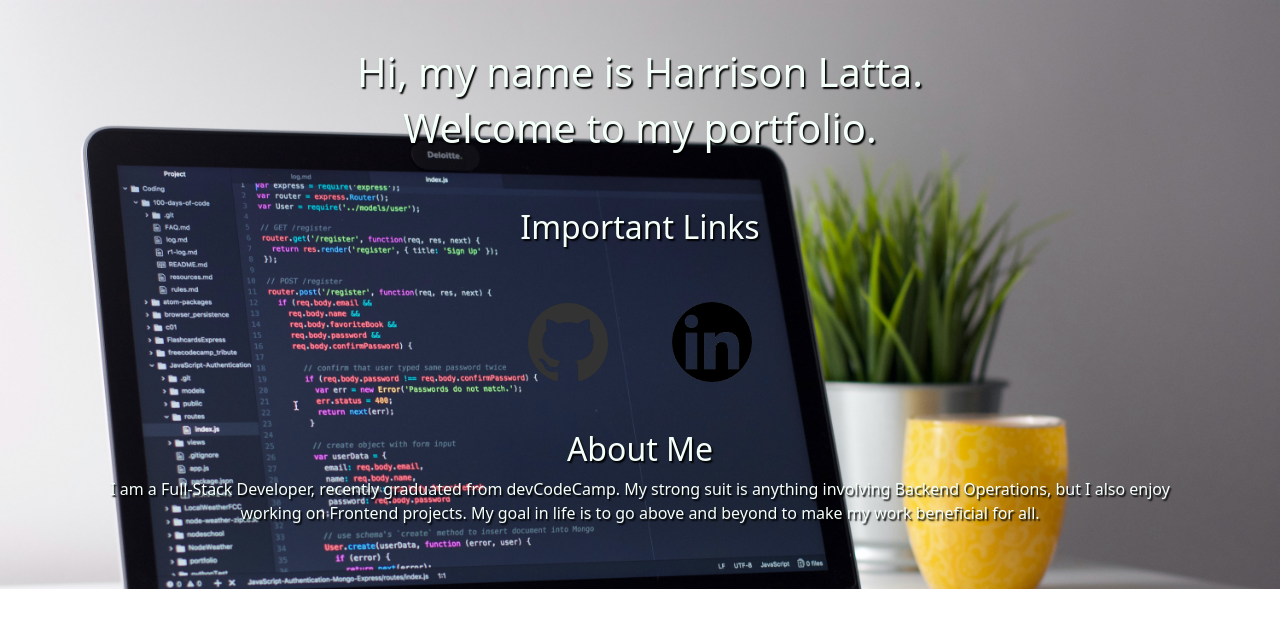
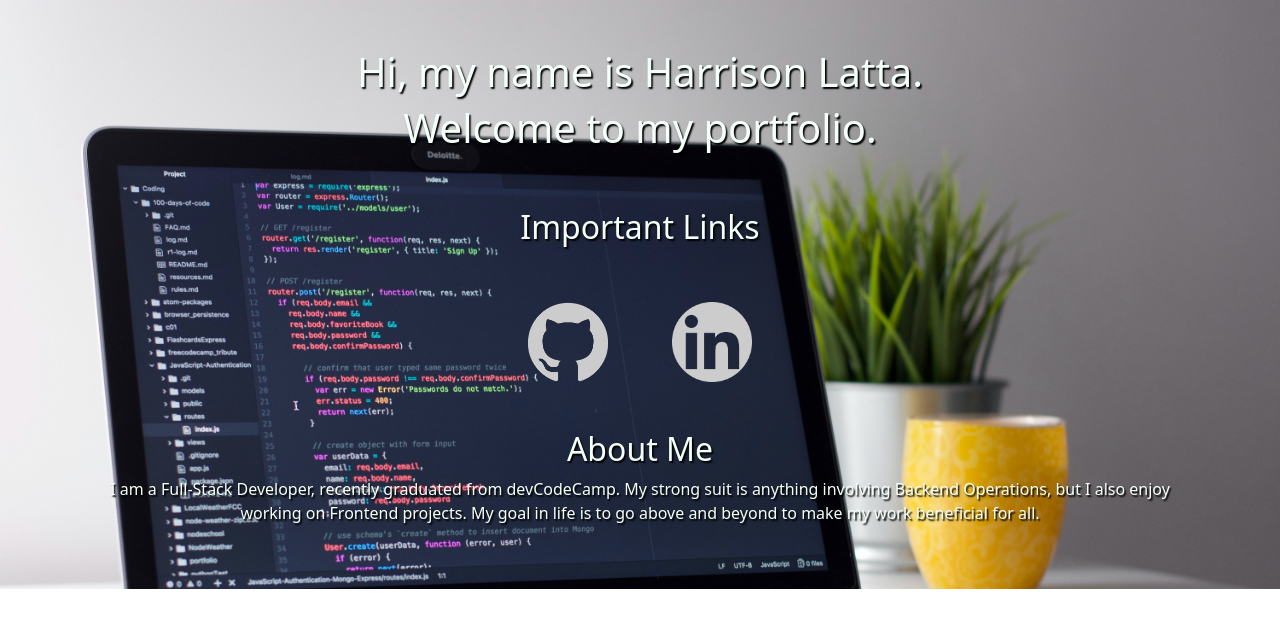
Before and after one commit to h-latta/Portfolio, a React (Create React App) app in the folder portfolio/: page / in a window 1280 px wide. Shown: the top 628 px of the page. Built offline with nearby package versions, Linux system fonts and the light colour scheme.

Commit message:
Inverted Icon Colors

```diff
--- a/portfolio/src/GitHubButton/GitHubButton.css
+++ b/portfolio/src/GitHubButton/GitHubButton.css
@@ -1,4 +1,5 @@
 .link {
     height: 5rem;
     padding-right: 2rem;
+    filter: invert(100%);
 }
--- a/portfolio/src/LinkedInButton/LinkedInButton.css
+++ b/portfolio/src/LinkedInButton/LinkedInButton.css
@@ -1,4 +1,5 @@
-.link {
+.links {
     height: 5rem;
     padding-left: 2rem;
+    filter: invert(80%);
 }
--- a/portfolio/src/LinkedInButton/LinkedInButton.jsx
+++ b/portfolio/src/LinkedInButton/LinkedInButton.jsx
@@ -2,7 +2,7 @@ import './LinkedInButton.css'
 import LinkedInIcon from "../Images/LinkedInIcon.png"
 const GitHubButton = (props) => {
     return (
-        <a href="https://www.linkedin.com/in/harrison-latta-90860a219/"><img className='link' src={LinkedInIcon} alt="LinkedIn"/></a>
+        <a href="https://www.linkedin.com/in/harrison-latta-90860a219/"><img className='links' src={LinkedInIcon} alt="LinkedIn"/></a>
      );
 }
 
```
